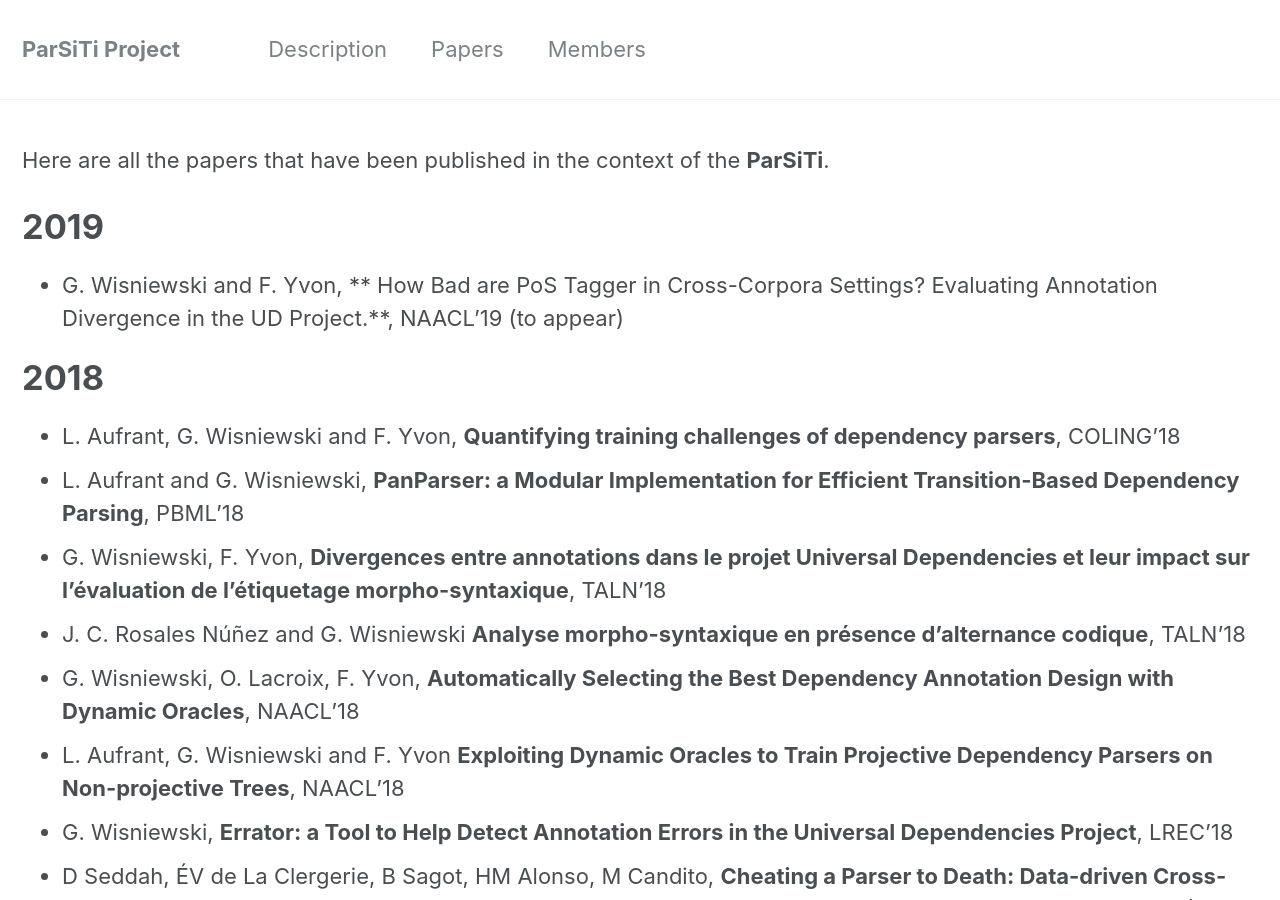
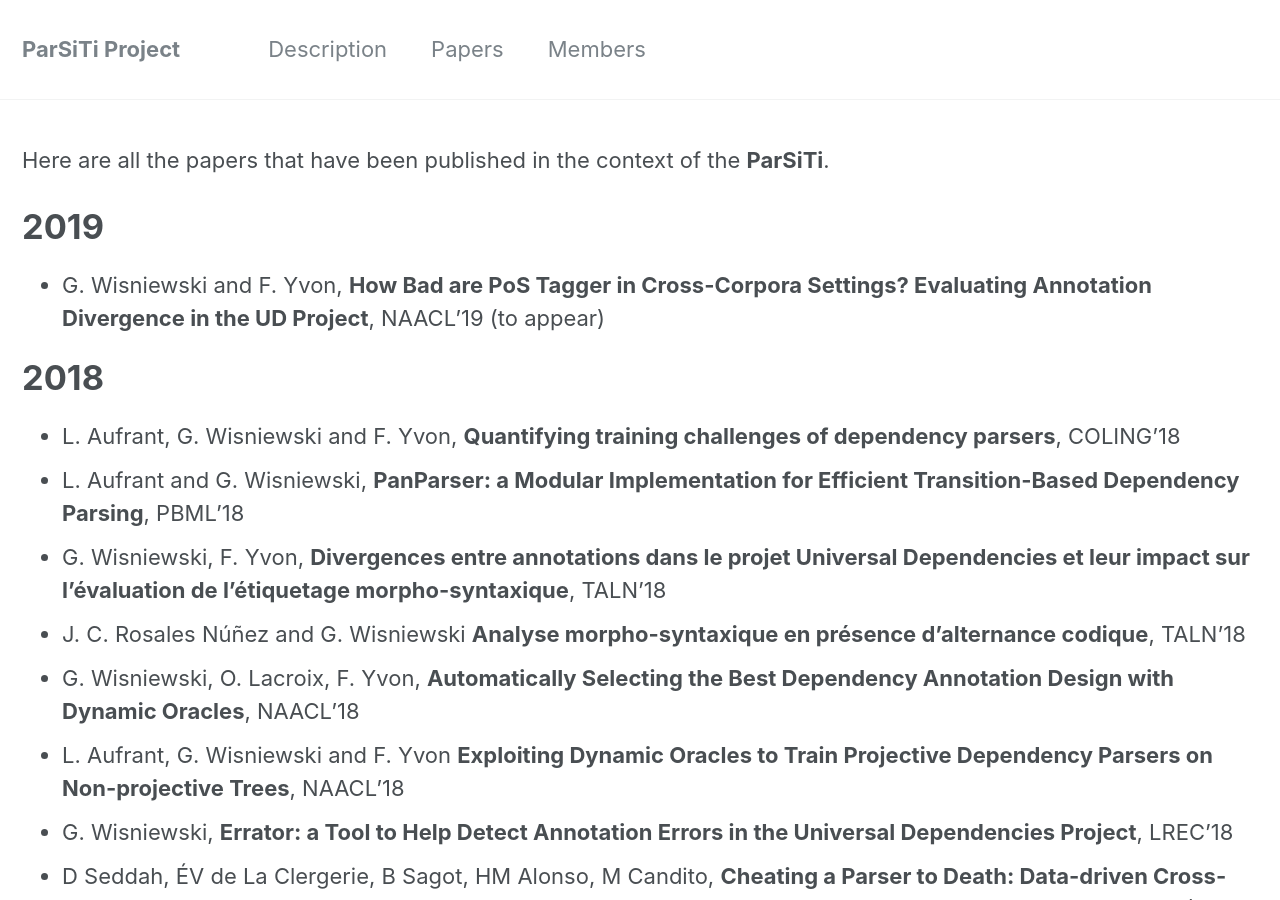
Before and after one commit to parsiti/parsiti.github.io, a Jekyll site: the page built from _pages/papers.md, in a window 1280 px wide and 900 px high. Built offline with Jekyll 4.4.1, drawn with Linux system fonts in a browser that asks for light colours.

Commit message:
update bib

```diff
--- a/_pages/papers.md
+++ b/_pages/papers.md
@@ -8,7 +8,7 @@ Here are all the papers that have been published in the context of the __ParSiTi
 
 # 2019
 
-- G. Wisniewski and F. Yvon, ** How Bad are PoS Tagger in Cross-Corpora Settings? Evaluating Annotation Divergence in the UD Project.**, NAACL'19 (to appear)
+- G. Wisniewski and F. Yvon, **How Bad are PoS Tagger in Cross-Corpora Settings? Evaluating Annotation Divergence in the UD Project**, NAACL'19 (to appear)
 
 # 2018
 
```
